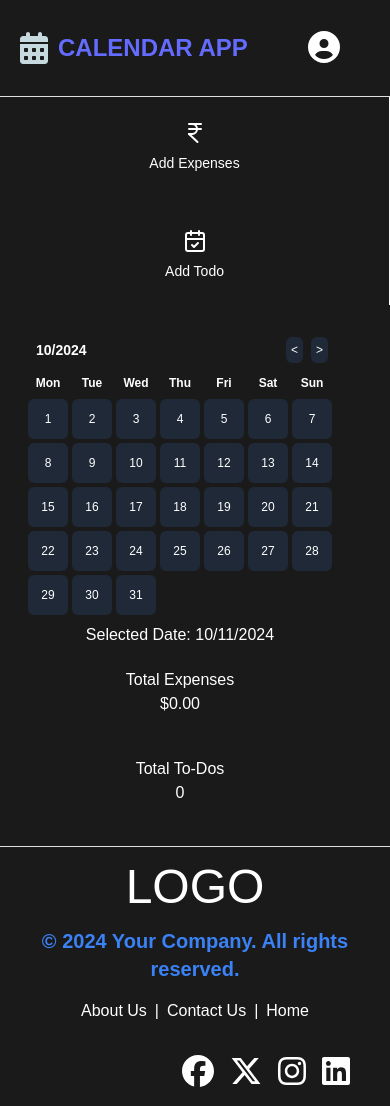
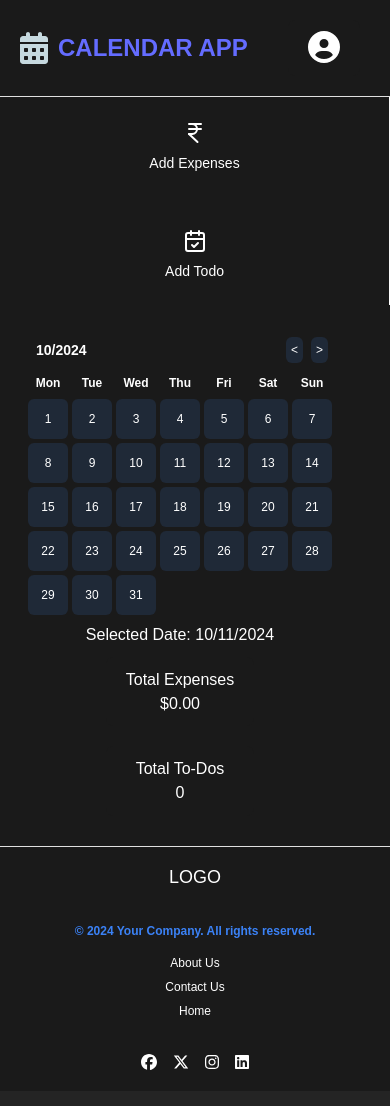
Before and after one commit to divyansh-2005/my-calendar-app, a React (Vite) app in the folder FRONTEND/: page / in a window 390 px wide. Built offline with nearby package versions, Linux system fonts and the light colour scheme; no server answers.

Commit message:
footer made mobile responsive

```diff
--- a/FRONTEND/src/components/Footer.jsx
+++ b/FRONTEND/src/components/Footer.jsx
@@ -6,43 +6,43 @@ import {
   faXTwitter,
   faLinkedin,
 } from "@fortawesome/free-brands-svg-icons";
-import { Link } from "react-router-dom"; // Import Link
+import { Link } from "react-router-dom";
 
 const Footer = () => {
   return (
-    <footer className="grid grid-cols-1 lg:grid-cols-3 gap-4 p-4 bg-customGray border-t border-customWhite ">
+    <footer className="w-full relative bottom-0 left-0 grid grid-cols-1 lg:grid-cols-3 gap-4 p-4 bg-customGray border-t border-customWhite overflow-x-hidden">
       <div className="lg:col-span-1 flex flex-col items-center lg:items-baseline">
-        <p className="text-5xl">LOGO</p>
+        <p className="text-lg md:text-2xl lg:text-5xl text-white mb-4 lg:mb-0">LOGO</p>
         {/* <img src="/path-to-your-logo.png" alt="Logo" className="w-24 h-24 mb-4" /> */}
       </div>
       <div className="lg:col-span-1 flex flex-col items-center">
-        <div className="text-center text-xl text-blue-500 font-bold mb-4">
+        <div className="text-xs md:text-base lg:text-xl text-center text-blue-500 font-bold mb-4">
           &copy; {new Date().getFullYear()} Your Company. All rights reserved.
         </div>
-        <div className="flex space-x-2 mb-4 ">
+        <div className="flex flex-col lg:flex-row space-y-2 lg:space-y-0 lg:space-x-2 mb-4">
           <Link
             to="/AboutUs"
-            className="bg-customGray text-white text-base font-medium transition-colors duration-200 hover:text-blue-500 hover:underline"
+            className="text-xs md:text-sm lg:text-lg bg-customGray text-white font-medium transition-colors duration-200 hover:text-blue-500 hover:underline"
           >
             About Us
           </Link>
-          <p>|</p>
+          <span className="text-white hidden lg:inline">|</span>
           <Link
             to="/ContactUs"
-            className="bg-customGray text-white text-base font-medium transition-colors duration-200 hover:text-blue-500 hover:underline"
+            className="text-xs md:text-sm lg:text-lg bg-customGray text-white font-medium transition-colors duration-200 hover:text-blue-500 hover:underline"
           >
             Contact Us
           </Link>
-          <p>|</p>
+          <span className="text-white hidden lg:inline">|</span>
           <Link
             to="/"
-            className="bg-customGray text-white text-base font-medium transition-colors duration-200 hover:text-blue-500 hover:underline"
+            className="text-xs md:text-sm lg:text-lg bg-customGray text-white font-medium transition-colors duration-200 hover:text-blue-500 hover:underline"
           >
             Home
           </Link>
         </div>
       </div>
-      <div className="lg:col-span-1 flex flex-col items-end mr-6">
+      <div className="lg:col-span-1 flex flex-col items-center lg:items-end">
         <div className="flex space-x-4">
           <a
             href="https://facebook.com"
@@ -50,7 +50,7 @@ const Footer = () => {
             rel="noopener noreferrer"
             className="text-white hover:text-blue-500"
           >
-            <FontAwesomeIcon icon={faFacebook} size="2x" />
+            <FontAwesomeIcon icon={faFacebook} className="text-base md:text-xl lg:text-3xl" />
           </a>
           <a
             href="https://twitter.com"
@@ -58,7 +58,7 @@ const Footer = () => {
             rel="noopener noreferrer"
             className="text-white hover:text-blue-500"
           >
-            <FontAwesomeIcon icon={faXTwitter} size="2x" />
+            <FontAwesomeIcon icon={faXTwitter} className="text-base md:text-xl lg:text-3xl" />
           </a>
           <a
             href="https://instagram.com"
@@ -66,7 +66,7 @@ const Footer = () => {
             rel="noopener noreferrer"
             className="text-white hover:text-blue-500"
           >
-            <FontAwesomeIcon icon={faInstagram} size="2x" />
+            <FontAwesomeIcon icon={faInstagram} className="text-base md:text-xl lg:text-3xl" />
           </a>
           <a
             href="https://linkedin.com"
@@ -74,7 +74,7 @@ const Footer = () => {
             rel="noopener noreferrer"
             className="text-white hover:text-blue-500"
           >
-            <FontAwesomeIcon icon={faLinkedin} size="2x" />
+            <FontAwesomeIcon icon={faLinkedin} className="text-base md:text-xl lg:text-3xl" />
           </a>
         </div>
       </div>
```
